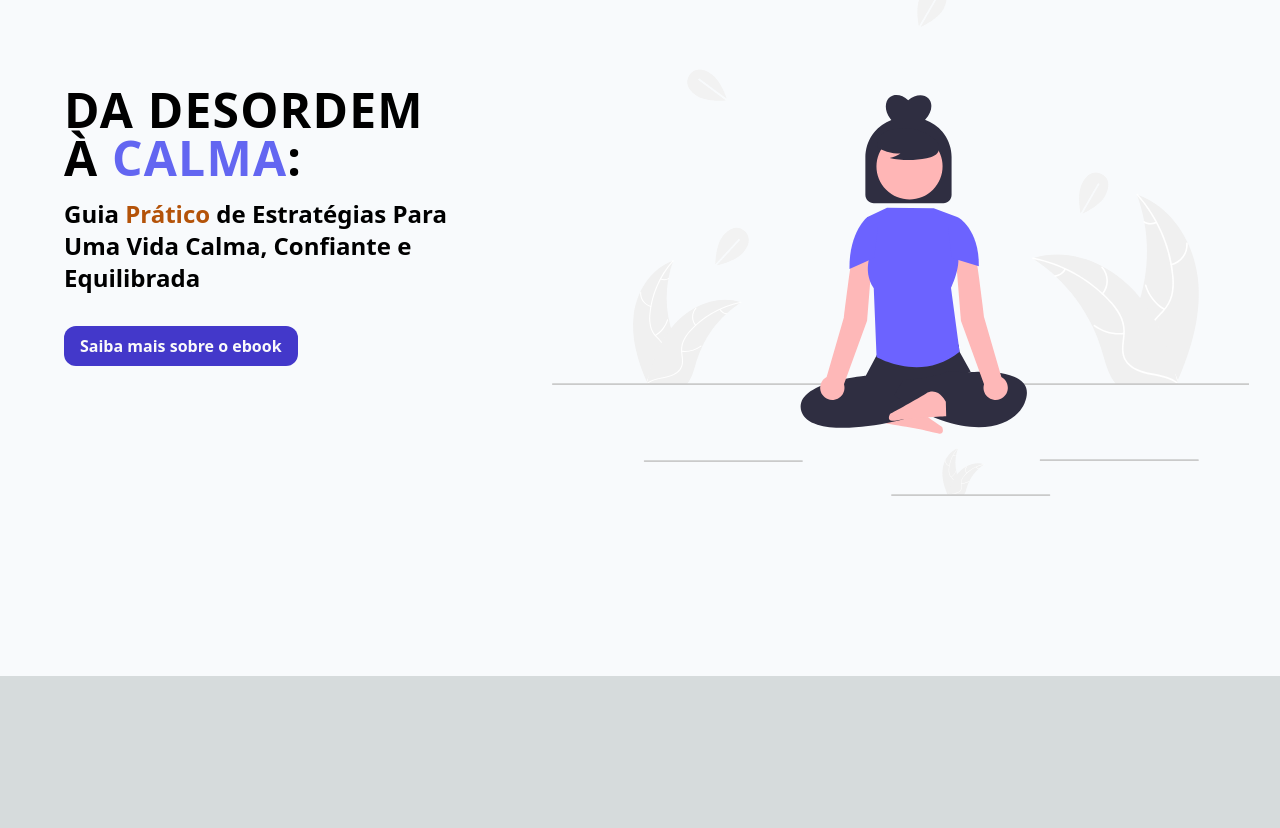
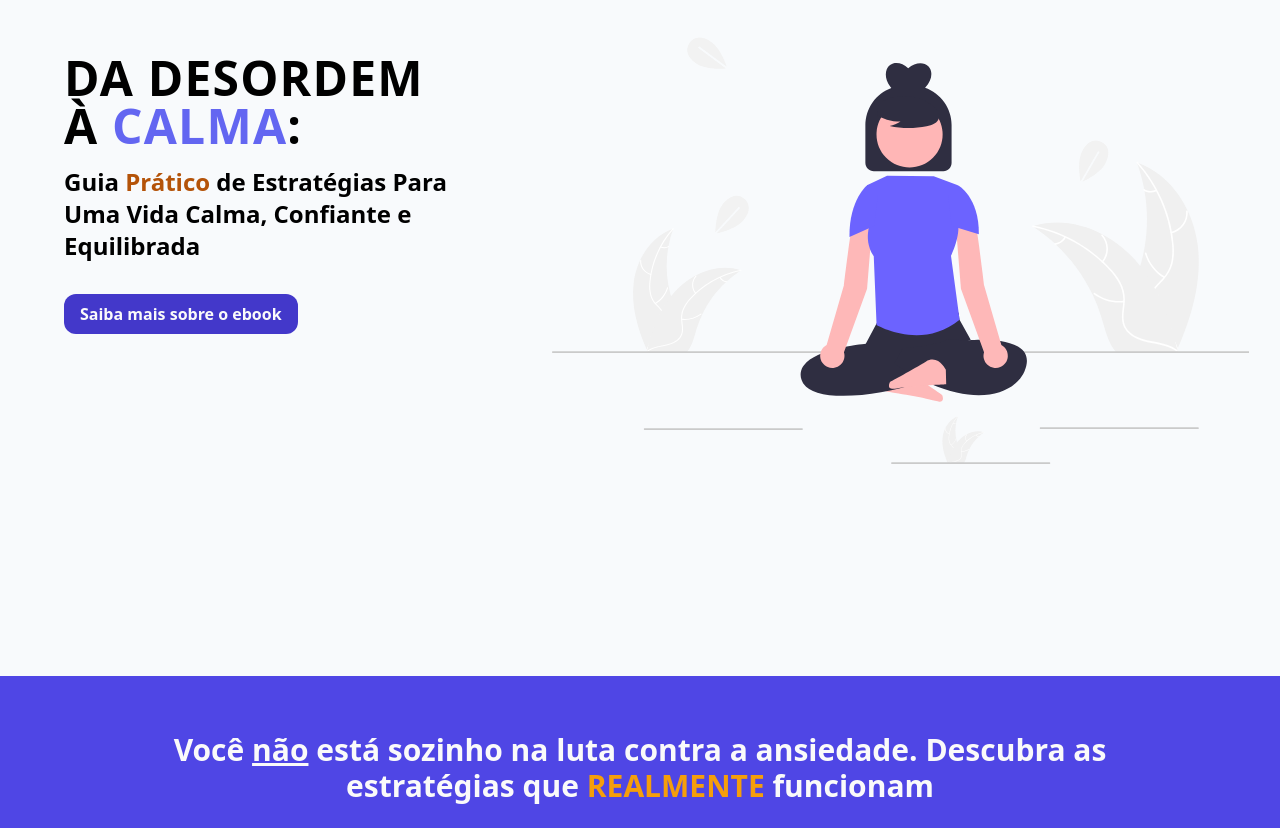
Before and after one commit to r-mayer/life-balance, a Next.js app: page /ebooks/guia-pratico-ansiedade in a window 1280 px wide. Shown: the part 124-952 px from the top of the page. Before the commit the page ends 800 px from the top, so only its background shows below. Built offline with nearby package versions, Linux system fonts and the light colour scheme.

Commit message:
headline section

```diff
--- a/pages/ebooks/guia-pratico-ansiedade/index.js
+++ b/pages/ebooks/guia-pratico-ansiedade/index.js
@@ -18,8 +18,9 @@ export default function GuiaAnsiedade() {
         <meta name="viewport" content="width=device-width, initial-scale=1" />
         <link rel="icon" href="/favicon.ico" />
       </Head>
-      <main className="bg-slate-50 min-h-screen py-20 w-full">
-        <section className="w-full flex md:flex-row flex-col max-w-6xl mx-auto">
+      <main className="">
+        <section className="w-full bg-slate-50 lg:min-h-screen pb-0 pt-12 md:pt: md:pb-20">
+          <div className="flex md:flex-row flex-col max-w-6xl  mx-auto">
             <div className="flex flex-col justify-center items-center sm:items-start mx-auto">
               <h1 className="sm:text-5xl text-3xl text-center sm:text-left mb-4 font-extrabold max-w-[395px] tracking-wide">
                 DA DESORDEM À <span className="text-indigo-500">CALMA</span>:
@@ -42,6 +43,17 @@ export default function GuiaAnsiedade() {
             <div className="-mt-40 -ml-8 w-[400px] sm:mt-0 sm:ml-0 sm:w-full lg:-mr-32 lg:w-[900px] -z-0 flex items-center justify-center">
               <Meditation />
             </div>
+          </div>
+        </section>
+
+        <section className="w-full py-8 sm:py-14 bg-indigo-600">
+          <div className="max-w-6xl mx-auto">
+            <h2 className="sm:text-3xl text-base text-center max-w-5xl mx-auto font-bold text-neutral-50">
+              Você <span className="underline">não</span> está sozinho na luta
+              contra a ansiedade. Descubra as estratégias que{" "}
+              <span className="text-amber-500">REALMENTE</span> funcionam
+            </h2>
+          </div>
         </section>
       </main>
     </>
```
Lines whose indentation alone changed are shown as unchanged.
